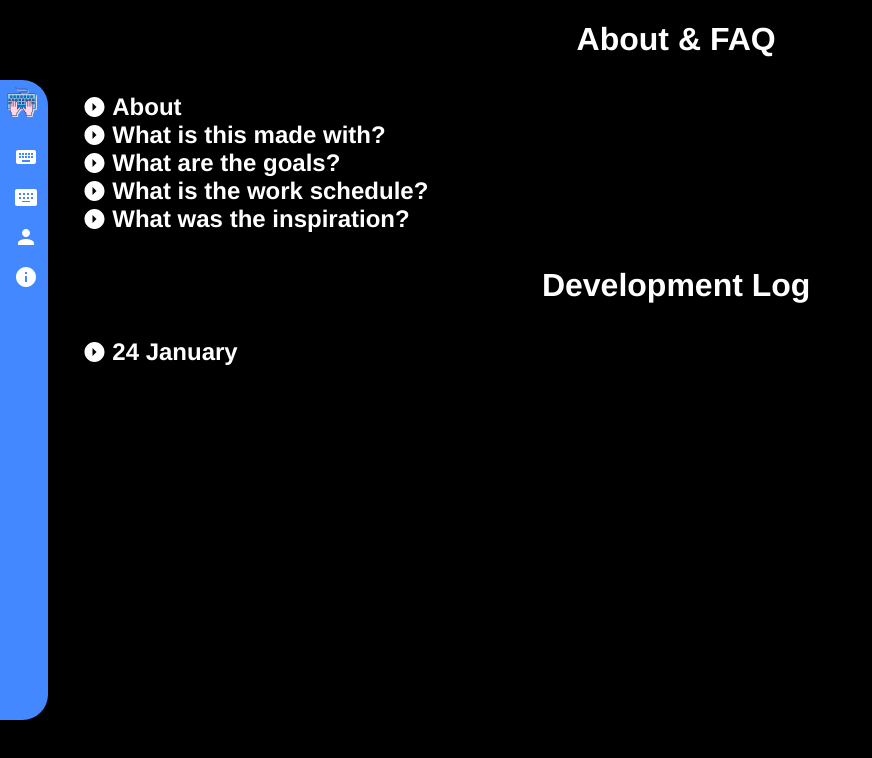
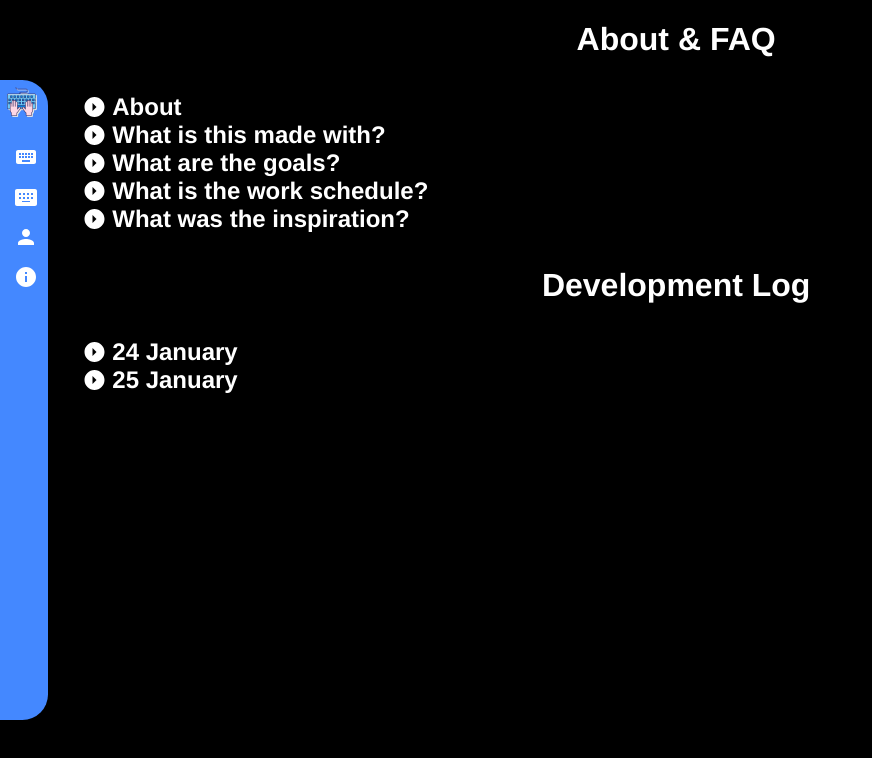
Before and after one commit to AJR07/Typeracer, a React (Vite) app: page /about in a window 1280 px wide. Shown: the top 758 px of the page, without its empty margins (0-872 px from the left). Built offline with nearby package versions, Linux system fonts and the light colour scheme.

Commit message:
:pencil: Add devlog

```diff
--- a/src/pages/about/about.tsx
+++ b/src/pages/about/about.tsx
@@ -35,6 +35,10 @@ export default function About() {
                     question="24 January"
                     answer="Fully functional authentication system, displaying statistics and other account details :D. This includes Sign Up, Sign In, and Logout as well as storing of user information in Firestorm and displaying it"
                 />
+                <FAQComponent
+                    question="25 January"
+                    answer="The singleplayer page kind of works, I have added the starting sequence, and how the process is gonna work when I generate quotes. Need to find a library to generate the quotes better, and also need to figure out the end screen :D. Other than that, the page is pretty much done and I am on track-ish."
+                />
             </Stack>
         </div>
     );
```
